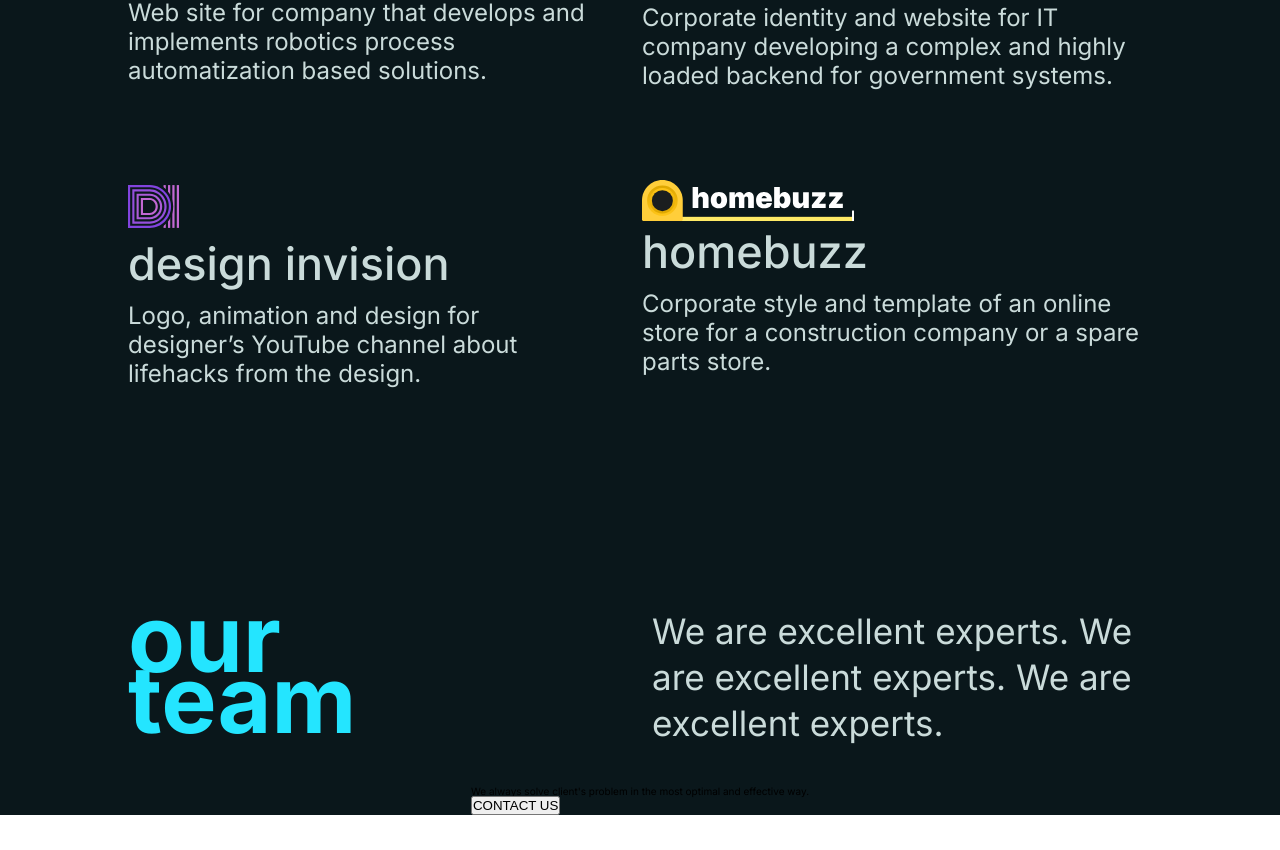
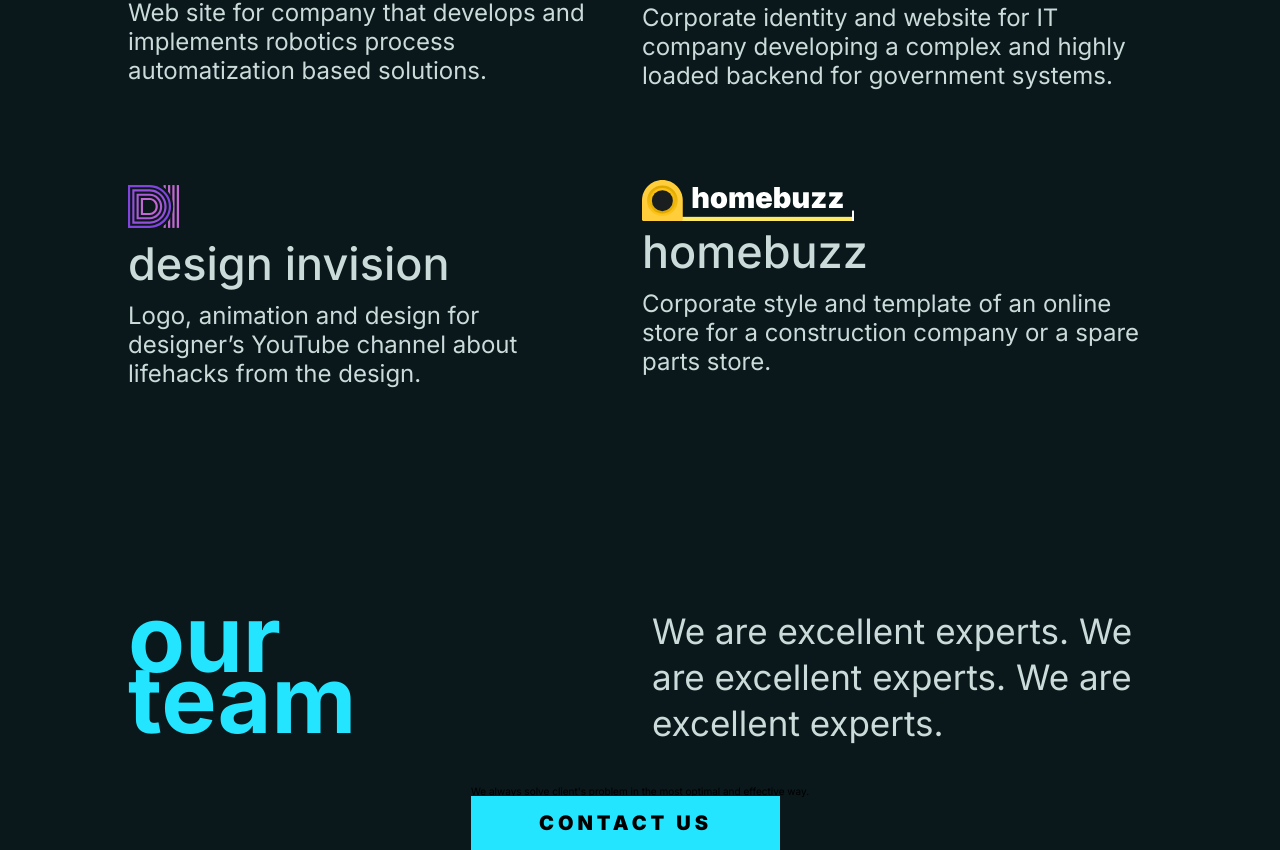
Before and after one commit to MajesticBay/majestic-bay, a React (Create React App) app: page / in a window 1280 px wide. Shown: the part 2556-3406 px from the top of the page. Before the commit the page ends 3371 px from the top, so only its background shows below. Built offline with nearby package versions, Linux system fonts and the light colour scheme.

Commit message:
Add Btn to the Banner.

```diff
--- a/src/components/Banner.js
+++ b/src/components/Banner.js
@@ -1,8 +1,10 @@
+import { Btn } from './Btn';
+
 export const Banner = () => {
     return (
         <div className="banner">
             <p>We always solve client's problem in the most optimal and effective way.</p>
-            <button>CONTACT US</button>
+            <Btn />
         </div>
     )
 }
```
